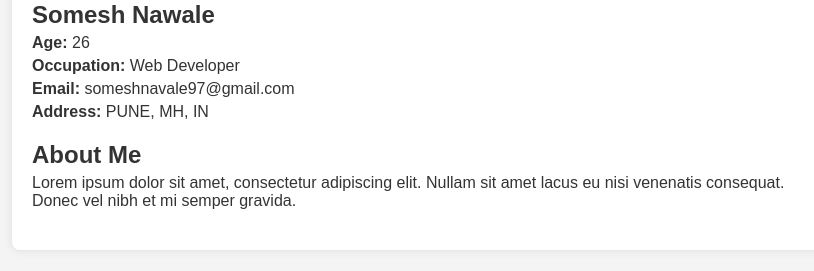
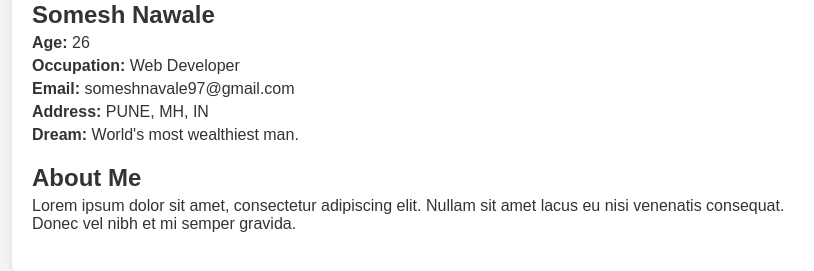
Before and after one commit to learnonai/AWS-deploy, a plain HTML site: page index.html in a window 1280 px wide. Shown: the part 119-390 px from the top of the page, without its empty margins (208-1022 px from the left). Drawn offline with Linux system fonts and the light colour scheme.

Commit message:
add index.html

```diff
--- a/index.html
+++ b/index.html
@@ -45,6 +45,7 @@
             <p><strong>Occupation:</strong> Web Developer</p>
             <p><strong>Email:</strong> someshnavale97@gmail.com</p>
             <p><strong>Address:</strong> PUNE, MH, IN</p>
+            <p><strong>Dream:</strong> World's most wealthiest man.</p>
         </div>
         <div class="profile-info">
             <h2>About Me</h2>
```
